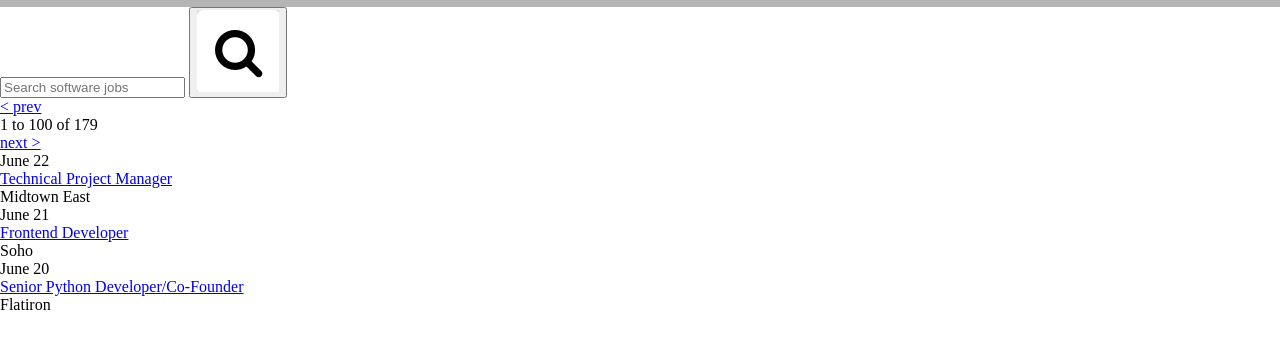
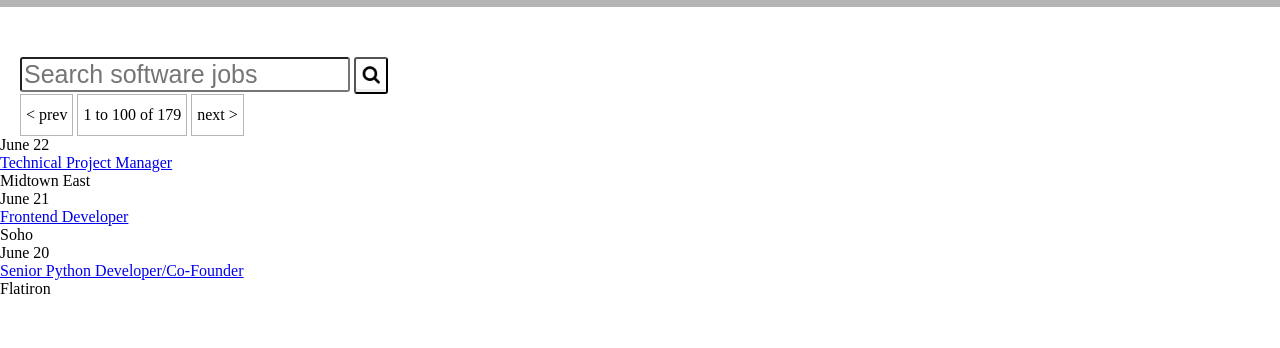
Before and after one commit to jcbkw/challenge_lesson5, a plain HTML site: page index.html in a window 1280 px wide. Shown: the part 36-384 px from the top of the page. Drawn offline with Linux system fonts and the light colour scheme.

Commit message:
modified html and css structure

```diff
--- a/css/main.css
+++ b/css/main.css
@@ -47,3 +47,50 @@ ul.nav {
     text-decoration: none;
     color: purple;
 }
+
+.page_nav {
+    margin-left: 20px;
+    line-height: 30px;
+
+
+}
+.page_nav div {
+
+padding:5px;
+display:inline-block;
+border: 1px solid #b5b5b5;
+}
+
+.page_nav a {
+
+text-decoration: none;
+color: black;
+
+}
+
+form button {
+
+padding: 0px;
+vertical-align: top;
+border-radius: 3px;
+}
+
+form img {
+
+    width:30px;
+    height:30px;
+
+}
+
+form {
+margin-top: 50px;
+margin-left: 20px;
+
+}
+
+input[type="search"] {
+
+font-size: 25px;
+border-radius: 3px;
+
+}
```
